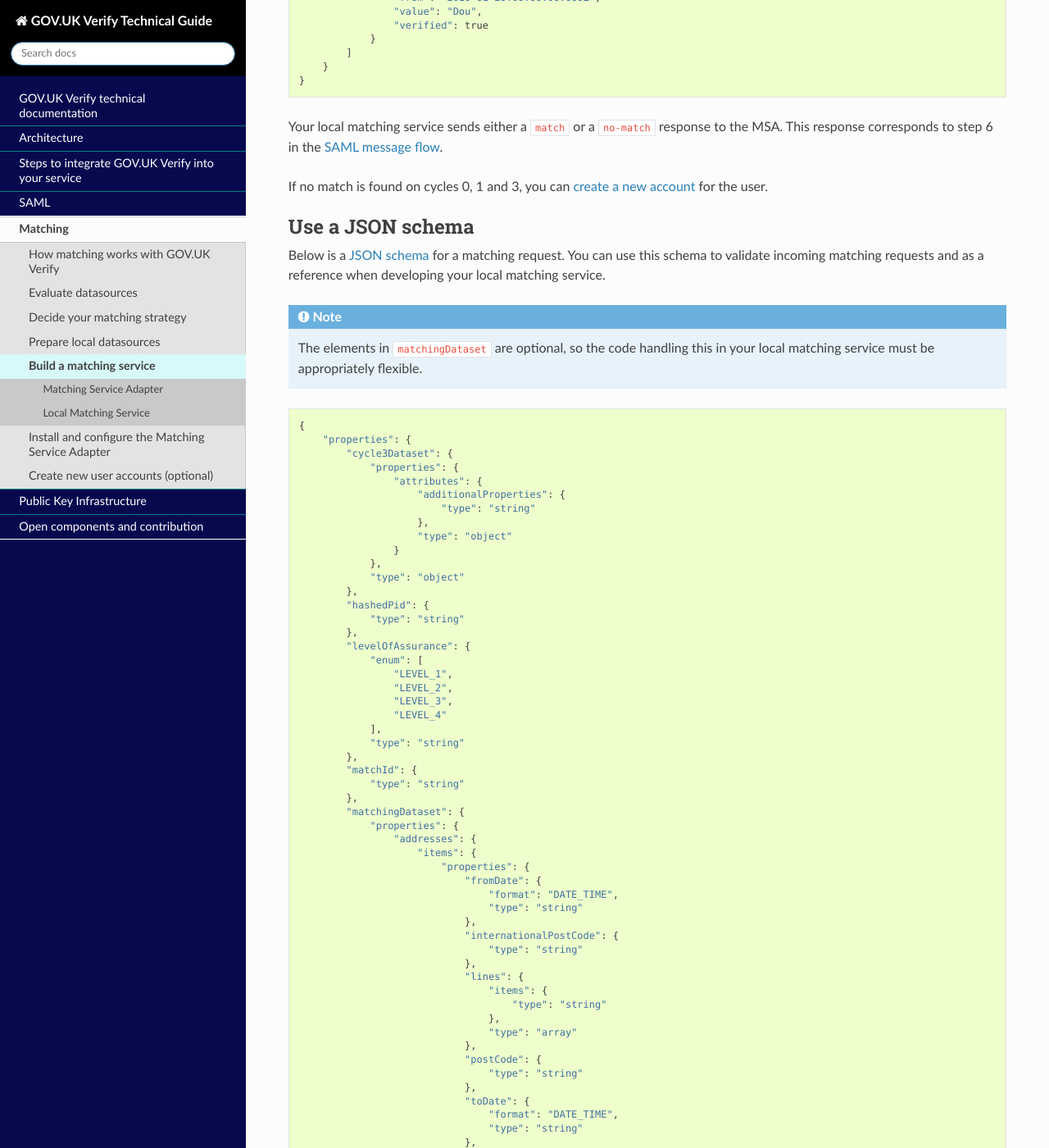
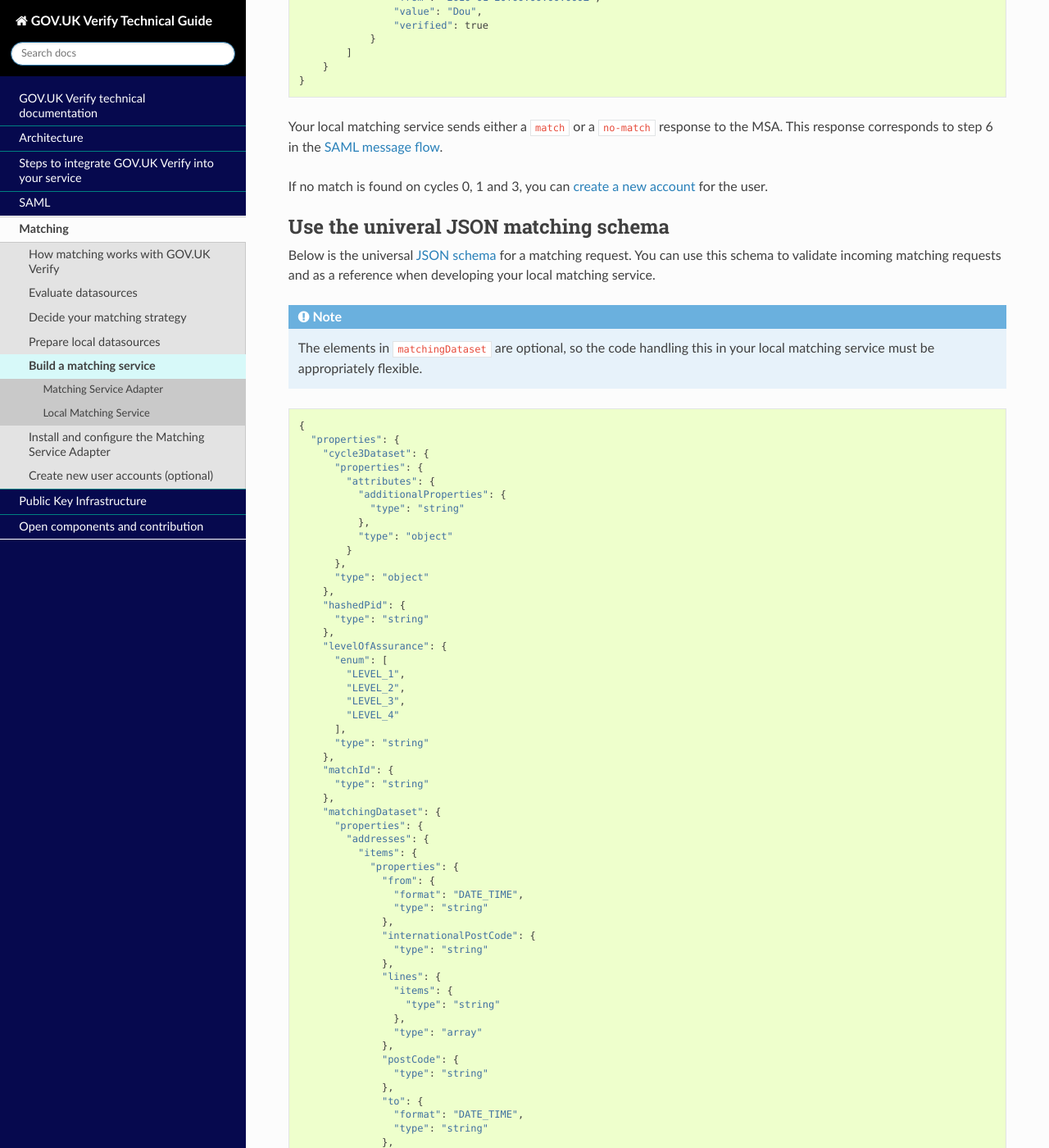
Before and after one commit to alphagov/rp-onboarding-tech-docs, a Sphinx documentation site: the page built from source/pages/matching/buildmatchingservice.rst, in a window 1280 px wide and 1400 px high, scrolled down 3861 px. Shown: the whole window at 82% size. Built offline with Sphinx 7.4.7 and the Read the Docs theme 2.0.0, drawn with Linux system fonts in a browser that asks for light colours; nearby versions of some CDN libraries; pages that are not in the unit, such as notebooks, are missing from menus; comment, search, counter and statistics services are not loaded.

Commit message:
Initial commit, MSA config and JSON schema
* Added `europeanIdentity` to MSA config file
* Wrote configuration guide for enabled: true/false
* Replaced legacy JSON schema with universal JSON schema
* Created separate page containing the legacy JSON schema

```diff
--- a/source/pages/matching/buildmatchingservice.rst
+++ b/source/pages/matching/buildmatchingservice.rst
@@ -198,188 +198,190 @@
 If no match is found on cycles 0, 1 and 3, you can :ref:`create a new account<createnewaccounts>` for the user.
 
 
-.. rubric:: Use a JSON schema
+.. rubric:: Use the univeral JSON matching schema
 
 .. _JSONschema:
 
-Below is a `JSON schema <http://json-schema.org/>`_ for a matching request. You can use this schema to validate incoming matching requests and as a reference when developing your local matching service.
+Below is the universal `JSON schema <http://json-schema.org/>`_ for a matching request. You can use this schema to validate incoming matching requests and as a reference when developing your local matching service.
+
+
 
 .. note:: The elements in ``matchingDataset`` are optional, so the code handling this in your local matching service must be appropriately flexible.
 
 ::
 
   {
-      "properties": {
-          "cycle3Dataset": {
+    "properties": {
+      "cycle3Dataset": {
+        "properties": {
+          "attributes": {
+            "additionalProperties": {
+              "type": "string"
+            },
+            "type": "object"
+          }
+        },
+        "type": "object"
+      },
+      "hashedPid": {
+        "type": "string"
+      },
+      "levelOfAssurance": {
+        "enum": [
+          "LEVEL_1",
+          "LEVEL_2",
+          "LEVEL_3",
+          "LEVEL_4"
+        ],
+        "type": "string"
+      },
+      "matchId": {
+        "type": "string"
+      },
+      "matchingDataset": {
+        "properties": {
+          "addresses": {
+            "items": {
               "properties": {
-                  "attributes": {
-                      "additionalProperties": {
-                          "type": "string"
-                      },
-                      "type": "object"
-                  }
+                "from": {
+                  "format": "DATE_TIME",
+                  "type": "string"
+                },
+                "internationalPostCode": {
+                  "type": "string"
+                },
+                "lines": {
+                  "items": {
+                    "type": "string"
+                  },
+                  "type": "array"
+                },
+                "postCode": {
+                  "type": "string"
+                },
+                "to": {
+                  "format": "DATE_TIME",
+                  "type": "string"
+                },
+                "uprn": {
+                  "type": "string"
+                },
+                "verified": {
+                  "type": "boolean"
+                }
               },
               "type": "object"
+            },
+            "type": "array"
           },
-          "hashedPid": {
-              "type": "string"
+          "dateOfBirth": {
+            "properties": {
+              "from": {
+                "format": "DATE_TIME",
+                "type": "string"
+              },
+              "to": {
+                "format": "DATE_TIME",
+                "type": "string"
+              },
+              "value": {
+                "format": "DATE_TIME",
+                "type": "string"
+              },
+              "verified": {
+                "type": "boolean"
+              }
+            },
+            "type": "object"
           },
-          "levelOfAssurance": {
-              "enum": [
-                  "LEVEL_1",
-                  "LEVEL_2",
-                  "LEVEL_3",
-                  "LEVEL_4"
-              ],
-              "type": "string"
+          "firstName": {
+            "properties": {
+              "from": {
+                "format": "DATE_TIME",
+                "type": "string"
+              },
+              "to": {
+                "format": "DATE_TIME",
+                "type": "string"
+              },
+              "value": {
+                "type": "string"
+              },
+              "verified": {
+                "type": "boolean"
+              }
+            },
+            "type": "object"
           },
-          "matchId": {
-              "type": "string"
+          "gender": {
+            "properties": {
+              "from": {
+                "format": "DATE_TIME",
+                "type": "string"
+              },
+              "to": {
+                "format": "DATE_TIME",
+                "type": "string"
+              },
+              "value": {
+                "enum": [
+                  "FEMALE",
+                  "MALE",
+                  "NOT_SPECIFIED"
+                ],
+                "type": "string"
+              },
+              "verified": {
+                "type": "boolean"
+              }
+            },
+            "type": "object"
           },
-          "matchingDataset": {
+          "middleNames": {
+            "properties": {
+              "from": {
+                "format": "DATE_TIME",
+                "type": "string"
+              },
+              "to": {
+                "format": "DATE_TIME",
+                "type": "string"
+              },
+              "value": {
+                "type": "string"
+              },
+              "verified": {
+                "type": "boolean"
+              }
+            },
+            "type": "object"
+          },
+          "surnames": {
+            "items": {
               "properties": {
-                  "addresses": {
-                      "items": {
-                          "properties": {
-                              "fromDate": {
-                                  "format": "DATE_TIME",
-                                  "type": "string"
-                              },
-                              "internationalPostCode": {
-                                  "type": "string"
-                              },
-                              "lines": {
-                                  "items": {
-                                      "type": "string"
-                                  },
-                                  "type": "array"
-                              },
-                              "postCode": {
-                                  "type": "string"
-                              },
-                              "toDate": {
-                                  "format": "DATE_TIME",
-                                  "type": "string"
-                              },
-                              "uprn": {
-                                  "type": "string"
-                              },
-                              "verified": {
-                                  "type": "boolean"
-                              }
-                          },
-                          "type": "object"
-                      },
-                      "type": "array"
-                  },
-                  "dateOfBirth": {
-                      "properties": {
-                          "from": {
-                              "format": "DATE_TIME",
-                              "type": "string"
-                          },
-                          "to": {
-                              "format": "DATE_TIME",
-                              "type": "string"
-                          },
-                          "value": {
-                              "format": "DATE_TIME",
-                              "type": "string"
-                          },
-                          "verified": {
-                              "type": "boolean"
-                          }
-                      },
-                      "type": "object"
-                  },
-                  "firstName": {
-                      "properties": {
-                          "from": {
-                              "format": "DATE_TIME",
-                              "type": "string"
-                          },
-                          "to": {
-                              "format": "DATE_TIME",
-                              "type": "string"
-                          },
-                          "value": {
-                              "type": "string"
-                          },
-                          "verified": {
-                              "type": "boolean"
-                          }
-                      },
-                      "type": "object"
-                  },
-                  "gender": {
-                      "properties": {
-                          "from": {
-                              "format": "DATE_TIME",
-                              "type": "string"
-                          },
-                          "to": {
-                              "format": "DATE_TIME",
-                              "type": "string"
-                          },
-                          "value": {
-                              "enum": [
-                                  "FEMALE",
-                                  "MALE",
-                                  "NOT_SPECIFIED"
-                              ],
-                              "type": "string"
-                          },
-                          "verified": {
-                              "type": "boolean"
-                          }
-                      },
-                      "type": "object"
-                  },
-                  "middleNames": {
-                      "properties": {
-                          "from": {
-                              "format": "DATE_TIME",
-                              "type": "string"
-                          },
-                          "to": {
-                              "format": "DATE_TIME",
-                              "type": "string"
-                          },
-                          "value": {
-                              "type": "string"
-                          },
-                          "verified": {
-                              "type": "boolean"
-                          }
-                      },
-                      "type": "object"
-                  },
-                  "surnames": {
-                      "items": {
-                          "properties": {
-                              "from": {
-                                  "format": "DATE_TIME",
-                                  "type": "string"
-                              },
-                              "to": {
-                                  "format": "DATE_TIME",
-                                  "type": "string"
-                              },
-                              "value": {
-                                  "type": "string"
-                              },
-                              "verified": {
-                                  "type": "boolean"
-                              }
-                          },
-                          "type": "object"
-                      },
-                      "type": "array"
-                  }
+                "from": {
+                  "format": "DATE_TIME",
+                  "type": "string"
+                },
+                "to": {
+                  "format": "DATE_TIME",
+                  "type": "string"
+                },
+                "value": {
+                  "type": "string"
+                },
+                "verified": {
+                  "type": "boolean"
+                }
               },
               "type": "object"
+            },
+            "type": "array"
           }
-      },
-      "type": "object",
-      "required": [ "matchId", "levelOfAssurance", "hashedPid", "matchingDataset" ]
+        },
+        "type": "object"
+      }
+    },
+    "type": "object",
+    "required": [ "matchId", "levelOfAssurance", "hashedPid", "matchingDataset" ]
   }
```
Also changed, not shown: source/pages/matching/legacyJSONschema.rst (added, +187 -0 lines), source/pages/matching/matchingserviceadapter.rst (+22 -0 lines).
